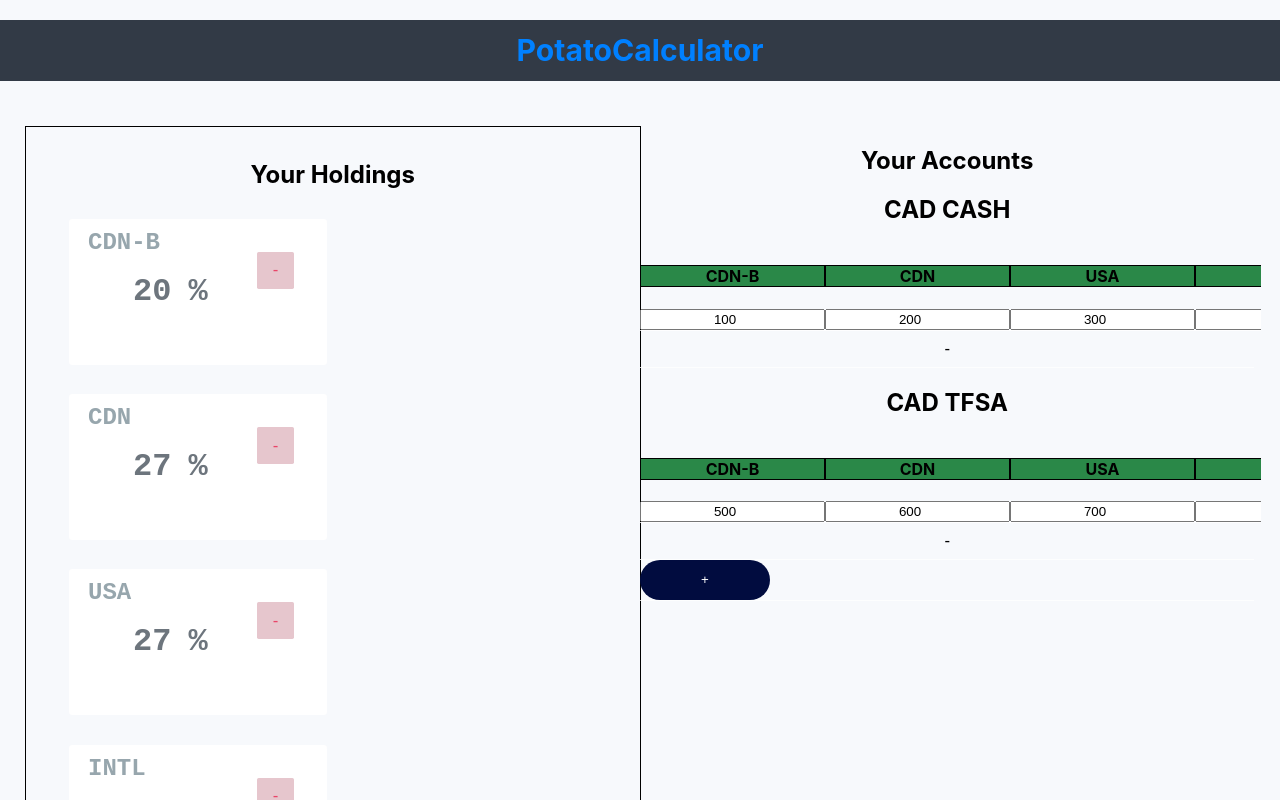
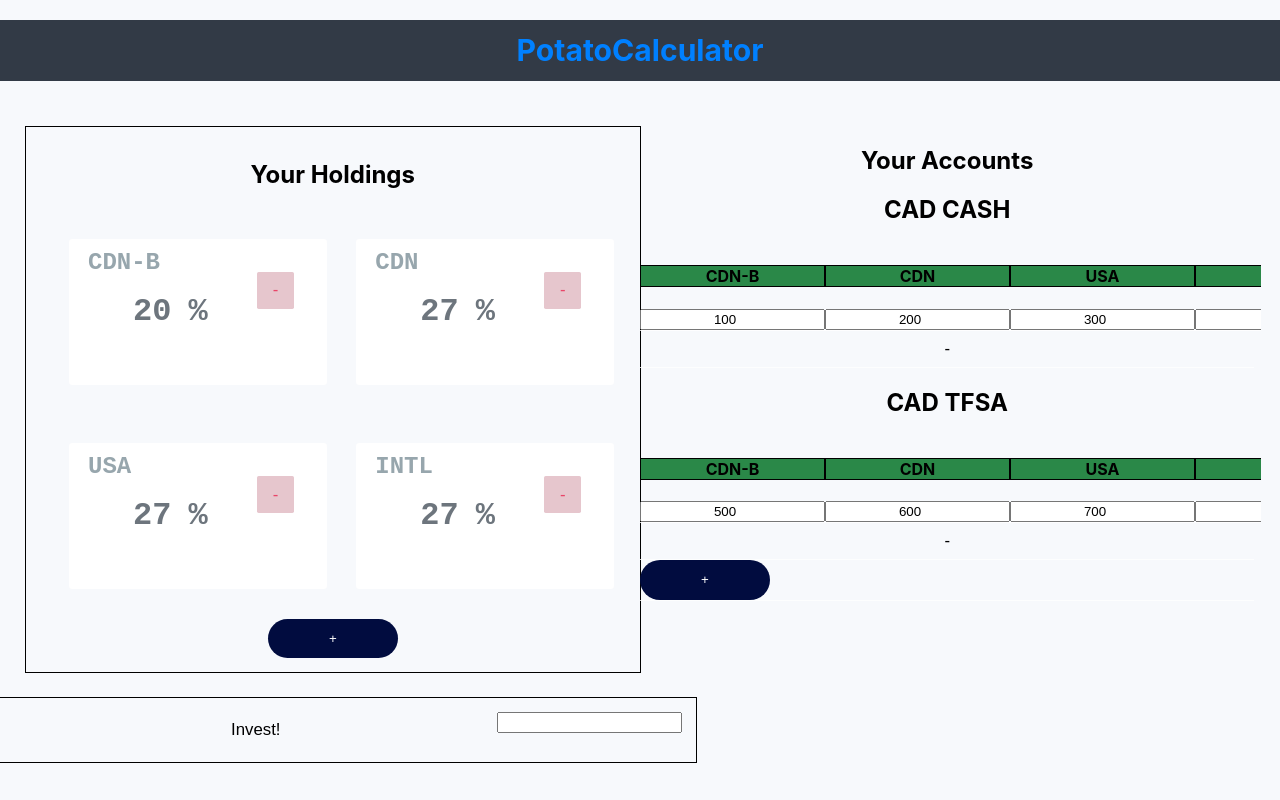
Before and after one commit to nikolamarunic/potatocalculator, a React (Create React App) app: page / in a window 1280 px wide. Shown: the top 800 px of the page. Built offline with nearby package versions, Linux system fonts and the light colour scheme.

Commit message:
Changed how the stocks are displayed so that they appear in a grid like fashoon

```diff
--- a/src/Components/HoldingsList/HoldingsList.css
+++ b/src/Components/HoldingsList/HoldingsList.css
@@ -1,9 +1,9 @@
 .HoldingsList {
   width: 100%;
-  text-align: center;
+  text-align: left;
 }
 
 .Stock {
-  width: 50%;
   margin: 5%;
+  display: inline;
 }
--- a/src/Components/Stock/Stock.css
+++ b/src/Components/Stock/Stock.css
@@ -1,11 +1,12 @@
 .Stock {
-    display: flex;
+    display: inline-flex;
     align-items: left;
     border: 1px solid rgba(256, 256, 256, 0.8);
     height: 9em; /* 7em and 14em might look better if not adding a line to the bottom*/
     width: 16em;
     background-color: white;
     border-radius: 0.2em;
+    margin-right: 0;
 }
 
 .removeButton {
```
